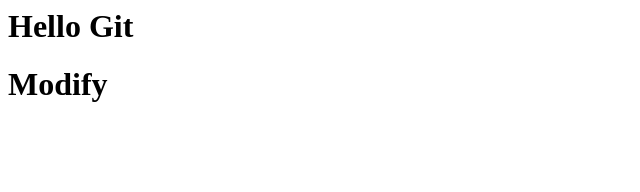
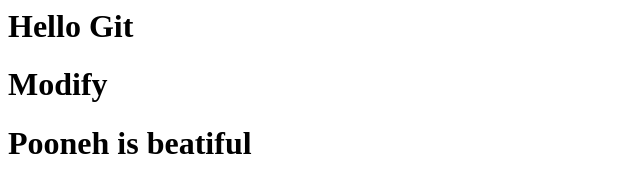
Before and after one commit to Aryans520/GitProject, a plain HTML site: page index.html in a window 1280 px wide. Shown: the whole page, without its empty margins (0-640 px from the left). Drawn offline with Linux system fonts and the light colour scheme.

Commit message:
add some information

```diff
--- a/index.html
+++ b/index.html
@@ -7,5 +7,6 @@
 <body>
     <h1>Hello Git</h1>
     <h1>Modify</h1>
+    <h1>Pooneh is beatiful</h1>
 </body>
 </html>
```
